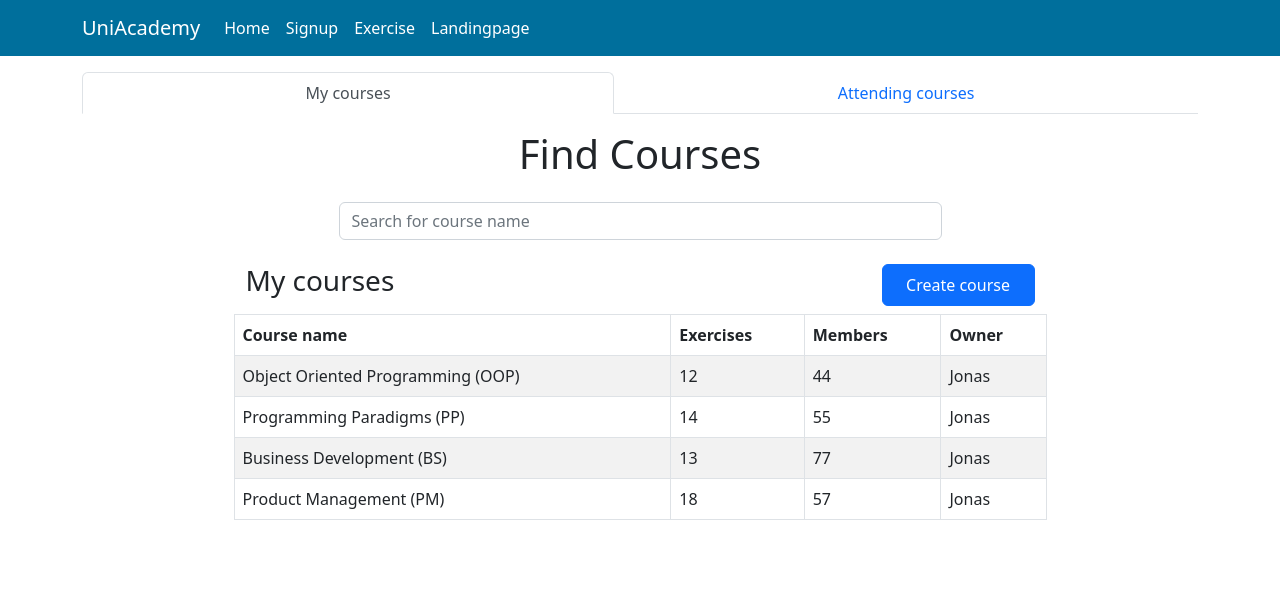
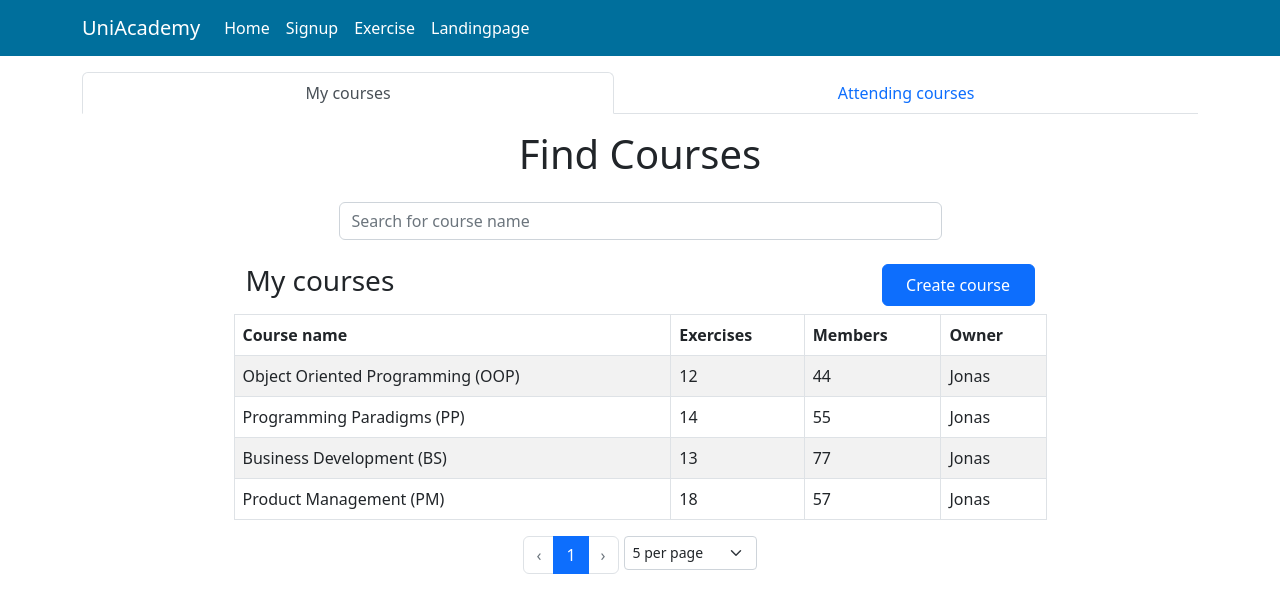
Before and after one commit to KrisMP99/P7, a React (Create React App) app in the folder P7WebApp/src/p7webapp.webui/: page /landingpage in a window 1280 px wide. Shown: the top 612 px of the page. Built offline with nearby package versions, Linux system fonts and the light colour scheme.

Commit message:
Added pagination to landing page

```diff
--- a/P7WebApp/src/p7webapp.webui/src/Components/Landingpage/LandingpageModules/AttendeeCourseOverview.tsx
+++ b/P7WebApp/src/p7webapp.webui/src/Components/Landingpage/LandingpageModules/AttendeeCourseOverview.tsx
@@ -11,9 +11,13 @@ interface AttendedCourseOverviewProps {
 function AttendedCourseOverview(props: AttendedCourseOverviewProps): JSX.Element {
     const [search, setSearch] = useState('');
     const [currentPage, setCurrentPage] = useState<number>(0);
-    const [coursesPerPage, setCoursesPerPage] = useState<number>(10);
+    const [coursesPerPage, setCoursesPerPage] = useState<number>(5);
     const [maxPages, setMaxPages] = useState<number>(1);
     const navigate = useNavigate();
+
+    useEffect(() => {
+        setMaxPages(Math.ceil(props.courses.length / coursesPerPage));
+    }, [props.courses.length, coursesPerPage]);
 
     return (
         <Container>
@@ -47,7 +51,7 @@ function AttendedCourseOverview(props: AttendedCourseOverviewProps): JSX.Element
                         <tbody>
                             {props.courses.filter((item: { name: string; }) => {
                                 return search.toLowerCase() === '' ? item : item.name.toLowerCase().includes(search)
-                            }).map((item: CourseOverview) => (
+                            }).slice(currentPage * coursesPerPage, (currentPage+1)*coursesPerPage).map((item: CourseOverview) => (
                                 <tr key={item.id} onClick={() => { navigate('/course/' + item.id) }}>
                                     <td>{item.name}</td>
                                     <td>{item.exerciseAmount}</td>
@@ -67,7 +71,7 @@ function AttendedCourseOverview(props: AttendedCourseOverviewProps): JSX.Element
                     <Pagination.Item active={currentPage === 0}
                         onClick={() => {
                             if (currentPage !== 0)
-                                setCurrentPage(currentPage - 0)
+                                setCurrentPage(0);
                         }}>
                         {1}
                     </Pagination.Item>
--- a/P7WebApp/src/p7webapp.webui/src/Components/Landingpage/LandingpageModules/OwnedCourseOverview.tsx
+++ b/P7WebApp/src/p7webapp.webui/src/Components/Landingpage/LandingpageModules/OwnedCourseOverview.tsx
@@ -1,5 +1,5 @@
 import React, { useState } from 'react';
-import { Container, Table, Form, InputGroup, Button} from 'react-bootstrap';
+import { Container, Table, Form, InputGroup, Button, Pagination} from 'react-bootstrap';
 import { useNavigate } from 'react-router-dom';
 import './OwnedCourseOverview.css';
 import { ShowModal } from '../../Modals/CreateExerciseModal/CreateExerciseModal';
@@ -21,9 +21,9 @@ function OwnedCourseOverview(props: OwnedCourseOverviewProps): JSX.Element {
     const [search, setSearch] = useState('');
     const navigate = useNavigate();
 
-    const [show, setShow] = useState(false);
-    const handleClose = () => setShow(false);
-    const handleShow = () => setShow(true);
+    const [currentPage, setCurrentPage] = useState<number>(0);
+    const [coursesPerPage, setCoursesPerPage] = useState<number>(5);
+    const [maxPages, setMaxPages] = useState<number>(1);
 
     return (
         <Container>
@@ -62,7 +62,7 @@ function OwnedCourseOverview(props: OwnedCourseOverviewProps): JSX.Element {
                         <tbody>
                         {props.courses.filter((item: { name: string; }) => {
                             return search.toLowerCase() === '' ? item : item.name.toLowerCase().includes(search)
-                        }).map((item: CourseOverview) => (
+                        }).slice(currentPage * coursesPerPage, (currentPage+1)*coursesPerPage).map((item: CourseOverview) => (
                             <tr key={item.id} onClick={()=>{navigate('/course/' + item.id)}}>
                                 <td>{item.name}</td>
                                 <td>{item.exerciseAmount}</td>
@@ -75,7 +75,87 @@ function OwnedCourseOverview(props: OwnedCourseOverviewProps): JSX.Element {
                     </Table>
                 </div>
             </div>
+            <div style={{ display: 'flex', justifyContent: 'center' }}>
+                <Pagination>
+                    <Pagination.Prev disabled={currentPage <= 0} onClick={() => setCurrentPage(currentPage - 1)} />
 
+                    <Pagination.Item active={currentPage === 0}
+                        onClick={() => {
+                            if (currentPage !== 0)
+                                setCurrentPage(0);
+                        }}>
+                        {1}
+                    </Pagination.Item>
+
+                    {currentPage >= 3 && <Pagination.Ellipsis disabled />}
+
+                    {currentPage === maxPages - 1 && maxPages > 3 &&
+                        <Pagination.Item
+                            onClick={() => {
+                                setCurrentPage(currentPage - 2)
+                            }}>
+                            {currentPage - 1}
+                        </Pagination.Item>}
+
+                    {currentPage >= 2 &&
+                        <Pagination.Item
+                            onClick={() => {
+                                setCurrentPage(currentPage - 1)
+                            }}>
+                            {currentPage}
+                        </Pagination.Item>}
+
+                    {currentPage !== 0 && currentPage !== maxPages - 1 && maxPages !== 1 &&
+                        <Pagination.Item
+                            active
+                            onClick={() => { }}>
+                            {currentPage + 1}
+                        </Pagination.Item>}
+
+                    {currentPage < maxPages - 2 &&
+                        <Pagination.Item
+                            onClick={() => {
+                                setCurrentPage(currentPage + 1);
+                            }}>
+                            {currentPage + 2}
+                        </Pagination.Item>}
+
+                    {currentPage === 0 && maxPages > 3 &&
+                        <Pagination.Item
+                            onClick={() => {
+                                setCurrentPage(currentPage + 2);
+                            }}>
+                            {currentPage + 3}
+                        </Pagination.Item>}
+
+                    {currentPage < maxPages - 3 && <Pagination.Ellipsis disabled />}
+
+                    {maxPages !== 1 &&
+                        <Pagination.Item active={currentPage === maxPages - 1}
+                            onClick={() => {
+                                setCurrentPage(maxPages - 1);
+                            }}>
+                            {maxPages}
+                        </Pagination.Item>}
+
+                    <Pagination.Next disabled={currentPage >= maxPages - 1} onClick={() => setCurrentPage(currentPage + 1)} />
+                </Pagination>
+                <div style={{ marginLeft: '5px', height: '33.5px' }}>
+                    <Form.Select size="sm" style={{ height: '100%' }} value={coursesPerPage}
+                        onChange={(e) => {
+                            setCoursesPerPage(Number(e.target.value));
+                            setMaxPages(Math.ceil(props.courses!.length / Number(e.target.value)))
+                            setCurrentPage(0);
+                        }
+                        }>
+                        <option value={5}>5 per page</option>
+                        <option value={10}>10 per page</option>
+                        <option value={25}>25 per page</option>
+                        <option value={50}>50 per page</option>
+                        <option value={100}>100 per page</option>
+                    </Form.Select>
+                </div>
+            </div>
         </Container>
     );
 }
```
